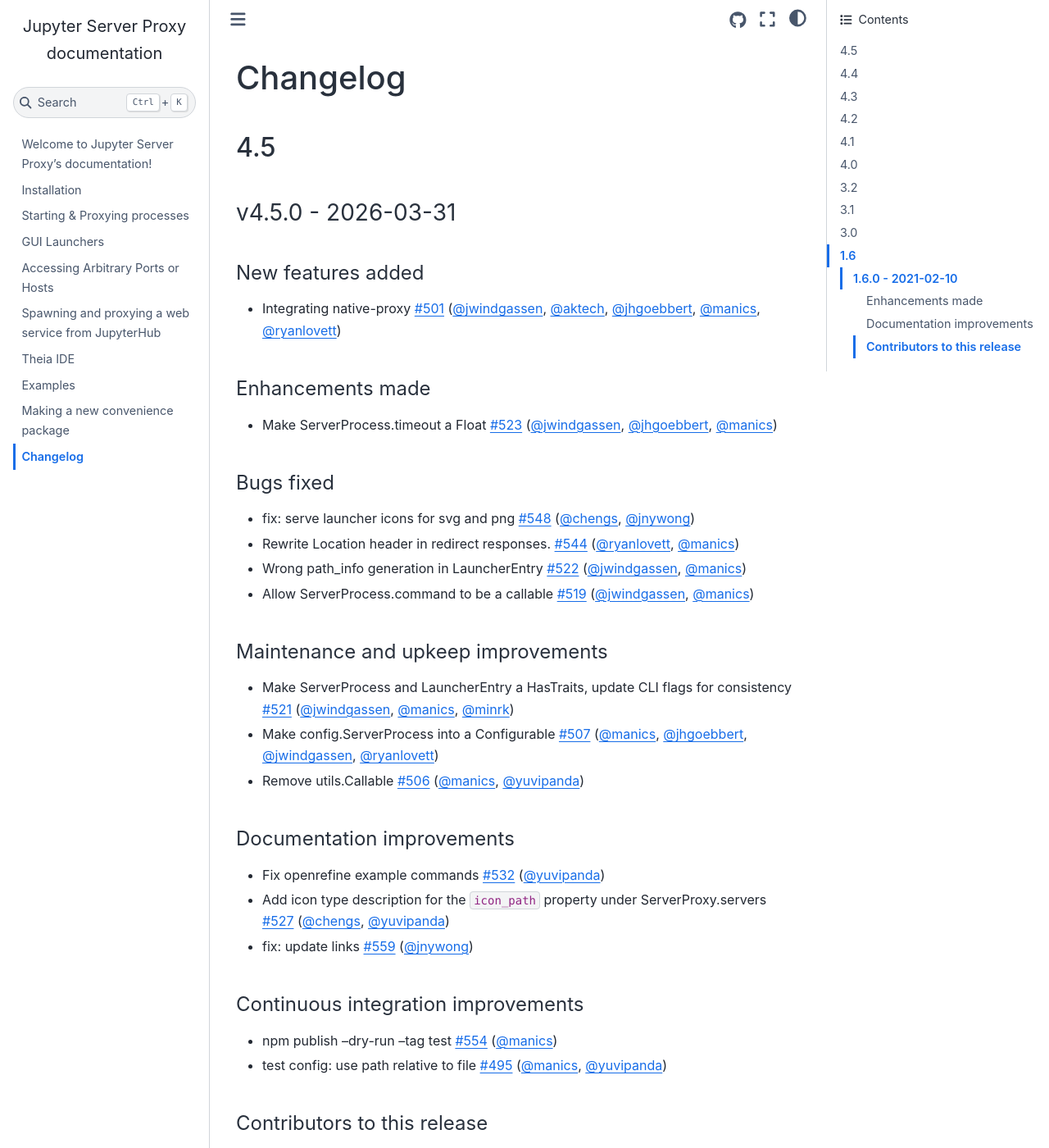
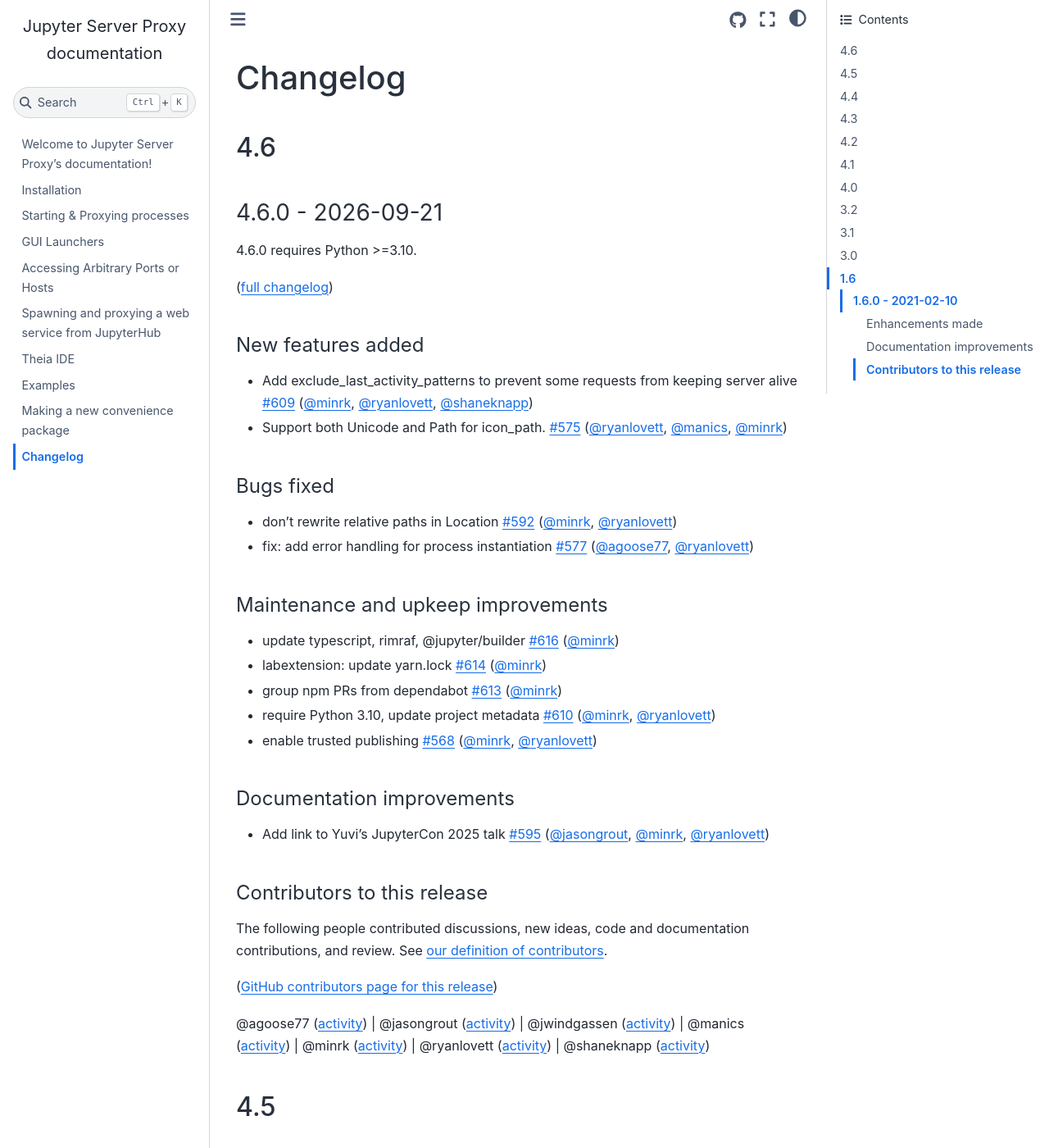
Before and after one commit to jupyterhub/jupyter-server-proxy, a Sphinx documentation site: the page built from docs/source/changelog.md, in a window 1280 px wide and 1400 px high. Shown: the whole window at 82% size. Built offline with Sphinx 7.4.7 and the Sphinx Book theme 1.1.4, drawn with Linux system fonts in a browser that asks for light colours.

Commit message:
changelog for 4.6.0

```diff
--- a/docs/source/changelog.md
+++ b/docs/source/changelog.md
@@ -1,4 +1,43 @@
 # Changelog
+
+## 4.6
+
+### 4.6.0 - 2026-09-21
+
+4.6.0 requires Python >=3.10.
+
+([full changelog](https://github.com/jupyterhub/jupyter-server-proxy/compare/v4.5.0...v4.6.0))
+
+#### New features added
+
+- Add exclude_last_activity_patterns to prevent some requests from keeping server alive [#609](https://github.com/jupyterhub/jupyter-server-proxy/pull/609) ([@minrk](https://github.com/minrk), [@ryanlovett](https://github.com/ryanlovett), [@shaneknapp](https://github.com/shaneknapp))
+- Support both Unicode and Path for icon_path. [#575](https://github.com/jupyterhub/jupyter-server-proxy/pull/575) ([@ryanlovett](https://github.com/ryanlovett), [@manics](https://github.com/manics), [@minrk](https://github.com/minrk))
+
+#### Bugs fixed
+
+- don't rewrite relative paths in Location [#592](https://github.com/jupyterhub/jupyter-server-proxy/pull/592) ([@minrk](https://github.com/minrk), [@ryanlovett](https://github.com/ryanlovett))
+- fix: add error handling for process instantiation [#577](https://github.com/jupyterhub/jupyter-server-proxy/pull/577) ([@agoose77](https://github.com/agoose77), [@ryanlovett](https://github.com/ryanlovett))
+
+#### Maintenance and upkeep improvements
+
+- update typescript, rimraf, @jupyter/builder [#616](https://github.com/jupyterhub/jupyter-server-proxy/pull/616) ([@minrk](https://github.com/minrk))
+- labextension: update yarn.lock [#614](https://github.com/jupyterhub/jupyter-server-proxy/pull/614) ([@minrk](https://github.com/minrk))
+- group npm PRs from dependabot [#613](https://github.com/jupyterhub/jupyter-server-proxy/pull/613) ([@minrk](https://github.com/minrk))
+- require Python 3.10, update project metadata [#610](https://github.com/jupyterhub/jupyter-server-proxy/pull/610) ([@minrk](https://github.com/minrk), [@ryanlovett](https://github.com/ryanlovett))
+- enable trusted publishing [#568](https://github.com/jupyterhub/jupyter-server-proxy/pull/568) ([@minrk](https://github.com/minrk), [@ryanlovett](https://github.com/ryanlovett))
+
+#### Documentation improvements
+
+- Add link to Yuvi's JupyterCon 2025 talk [#595](https://github.com/jupyterhub/jupyter-server-proxy/pull/595) ([@jasongrout](https://github.com/jasongrout), [@minrk](https://github.com/minrk), [@ryanlovett](https://github.com/ryanlovett))
+
+#### Contributors to this release
+
+The following people contributed discussions, new ideas, code and documentation contributions, and review.
+See [our definition of contributors](https://github-activity.readthedocs.io/en/latest/use/#how-does-this-tool-define-contributions-in-the-reports).
+
+([GitHub contributors page for this release](https://github.com/jupyterhub/jupyter-server-proxy/graphs/contributors?from=2026-04-01&to=2026-09-21&type=c))
+
+@agoose77 ([activity](https://github.com/search?q=repo%3Ajupyterhub%2Fjupyter-server-proxy+involves%3Aagoose77+updated%3A2026-04-01..2026-09-21&type=Issues)) | @jasongrout ([activity](https://github.com/search?q=repo%3Ajupyterhub%2Fjupyter-server-proxy+involves%3Ajasongrout+updated%3A2026-04-01..2026-09-21&type=Issues)) | @jwindgassen ([activity](https://github.com/search?q=repo%3Ajupyterhub%2Fjupyter-server-proxy+involves%3Ajwindgassen+updated%3A2026-04-01..2026-09-21&type=Issues)) | @manics ([activity](https://github.com/search?q=repo%3Ajupyterhub%2Fjupyter-server-proxy+involves%3Amanics+updated%3A2026-04-01..2026-09-21&type=Issues)) | @minrk ([activity](https://github.com/search?q=repo%3Ajupyterhub%2Fjupyter-server-proxy+involves%3Aminrk+updated%3A2026-04-01..2026-09-21&type=Issues)) | @ryanlovett ([activity](https://github.com/search?q=repo%3Ajupyterhub%2Fjupyter-server-proxy+involves%3Aryanlovett+updated%3A2026-04-01..2026-09-21&type=Issues)) | @shaneknapp ([activity](https://github.com/search?q=repo%3Ajupyterhub%2Fjupyter-server-proxy+involves%3Ashaneknapp+updated%3A2026-04-01..2026-09-21&type=Issues))
 
 ## 4.5
 
```
